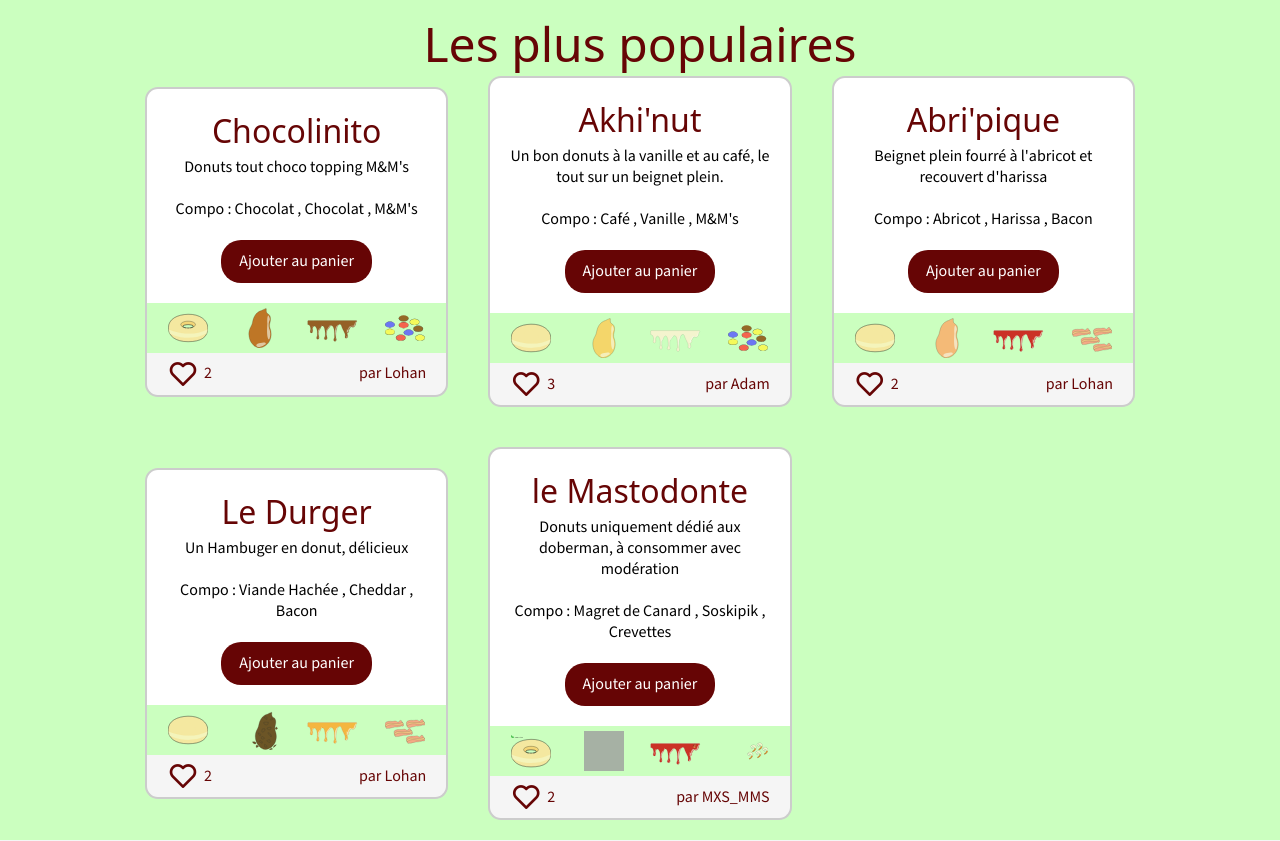
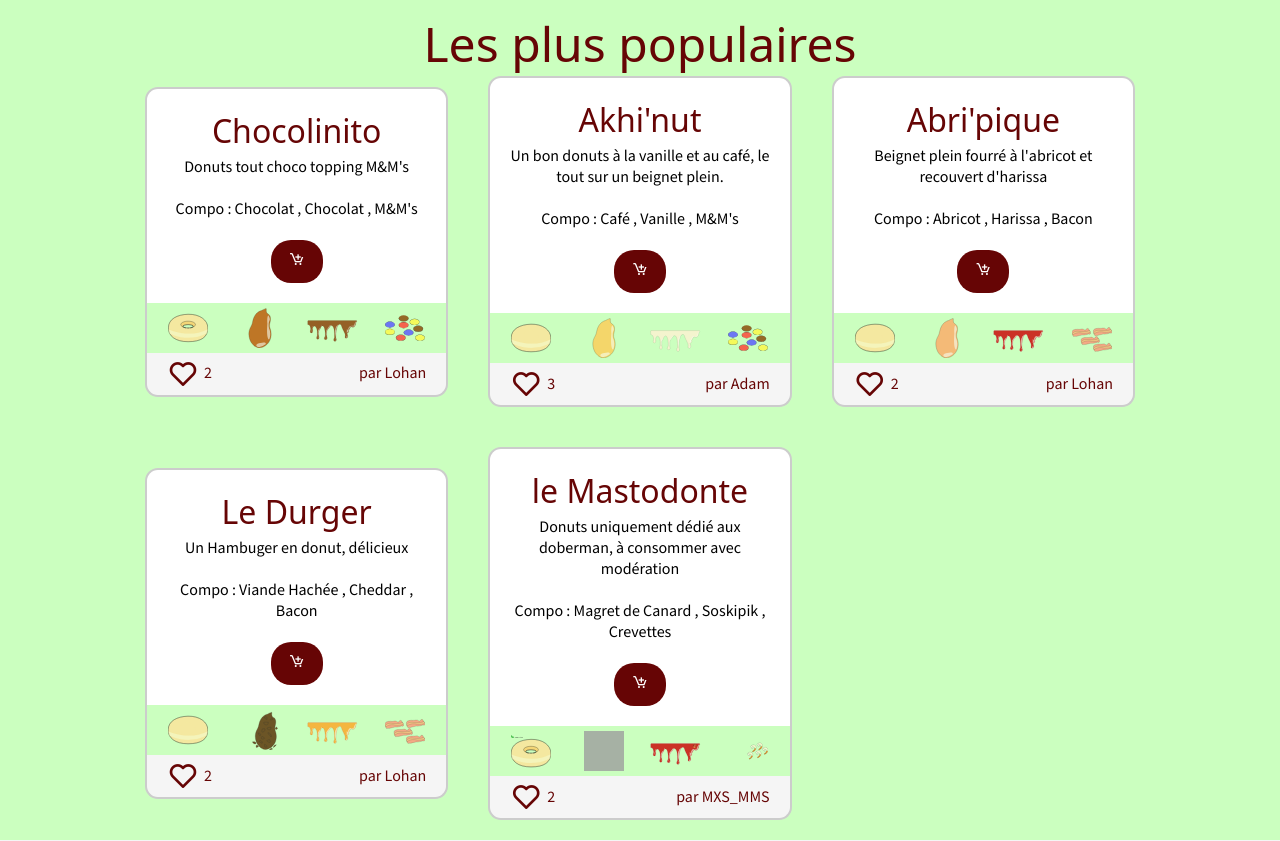
Before and after one commit to LohanVapaille/sweet-place-culinary-community-platform, a PHP site: page / in a window 1280 px wide. Shown: the part 643-1484 px from the top of the page. Run offline with PHP 8.4, Linux system fonts and the light colour scheme; data comes from the database, SQL or seed files in the repository; some web fonts are replaced; grey boxes are pictures that could not be loaded.

Commit message:
last version

```diff
--- a/css/styles.css
+++ b/css/styles.css
@@ -246,12 +246,12 @@ h3 {
   gap: 25px;
 }
 
-i {
+.like i {
   font-size: 2rem;
   color: var(--textcolor);
 }
 
-i:hover {
+.like i:hover {
   cursor: pointer;
 }
 
--- a/views/_donuts_users.php
+++ b/views/_donuts_users.php
@@ -36,7 +36,7 @@
         <div class="addcart">
             <!-- Bouton panier -->
             <a href="addpanier.php?id=<?= $donut['id_composition'] ?>" class="btn">
-                Ajouter au panier
+                <i class='bx bx-cart-add'></i>
             </a>
 
         </div>
```
